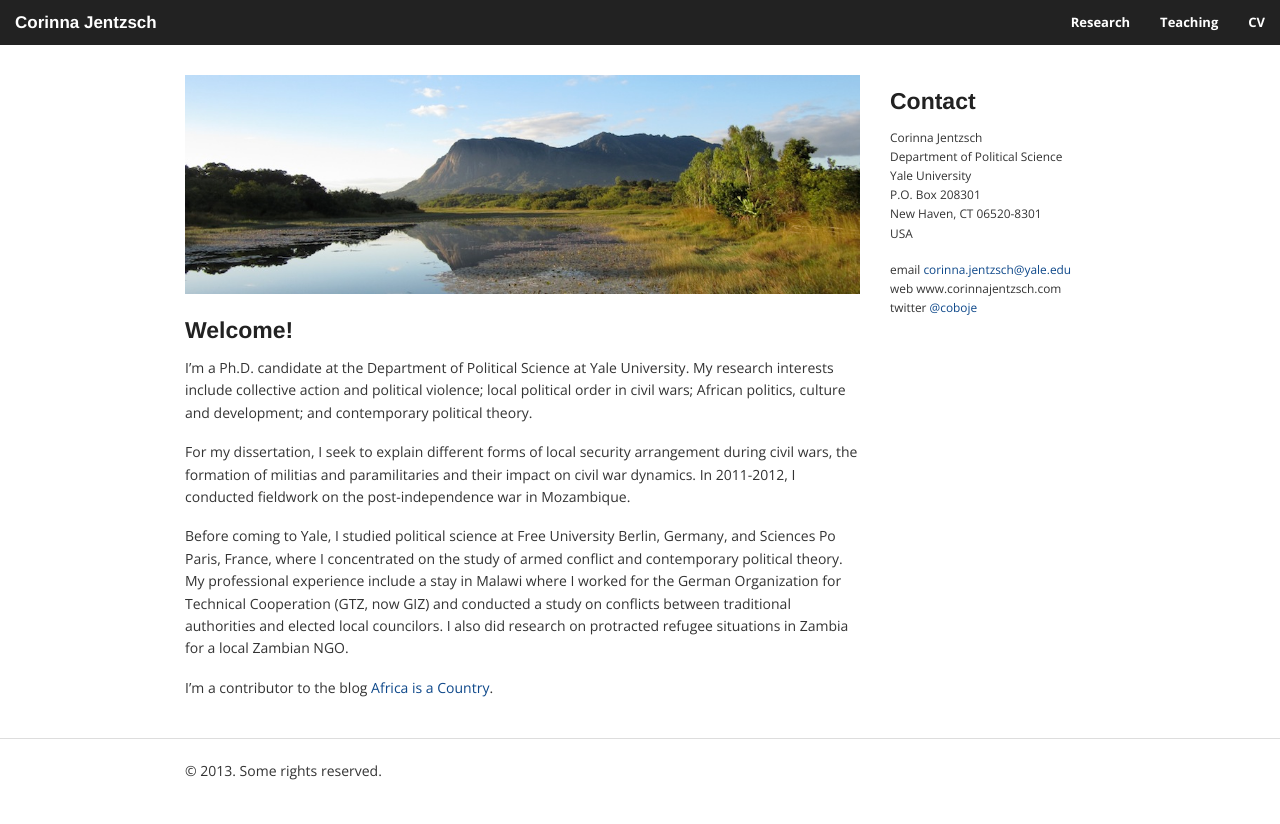
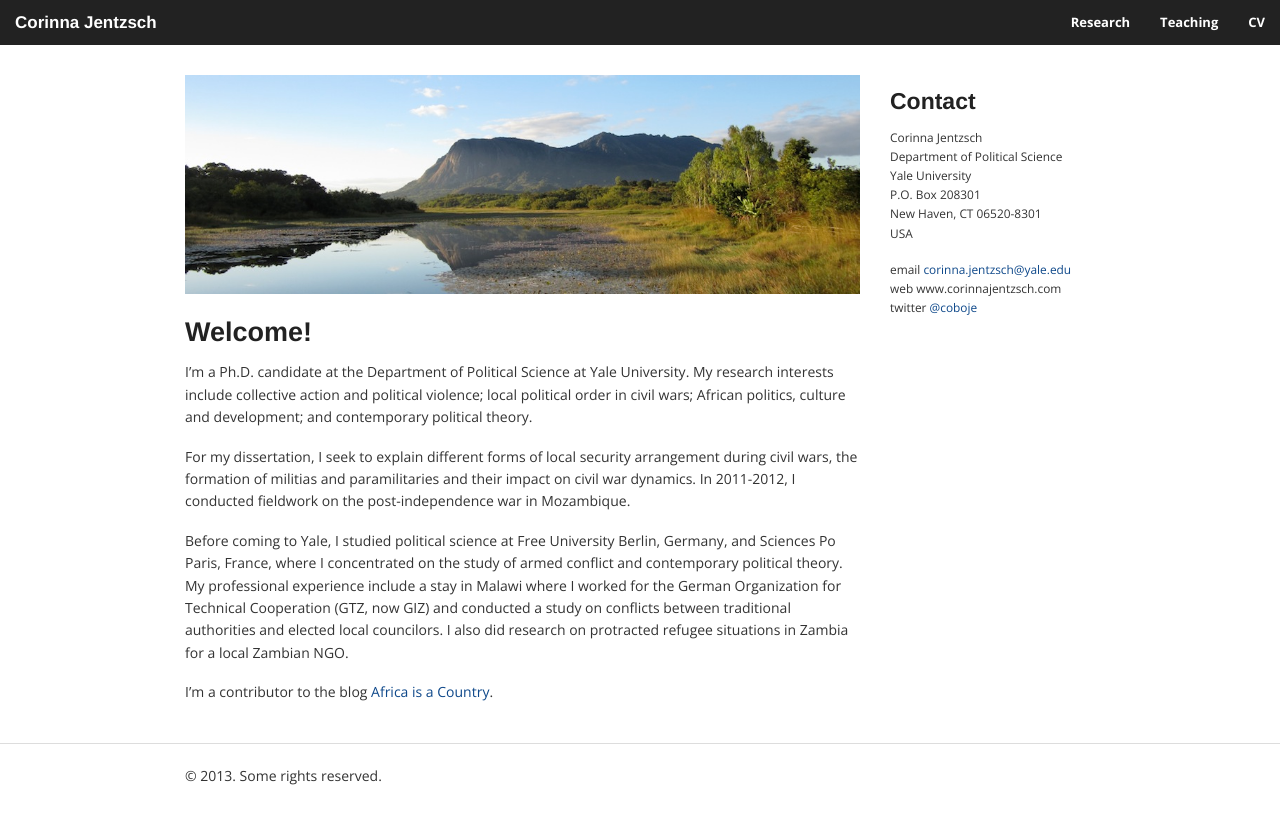
Before and after one commit to corinnajentzsch/corinnajentzsch.github.io, a Jekyll site: the page built from index.md, in a window 1280 px wide. Shown: the top 824 px of the page. Built offline with Jekyll 4.4.1, drawn with Linux system fonts in a browser that asks for light colours; nearby versions of some CDN libraries; library files that are not in the unit come from our copies.

```diff
--- a/index.md
+++ b/index.md
@@ -6,7 +6,7 @@ published: true
 
 ![Namarroi, Zambezia](/assets/media/namarroi-lake.jpg)
 
-#### Welcome!
+### Welcome!
 
 I’m a Ph.D. candidate at the Department of Political Science at Yale University. My research interests include collective action and political violence; local political order in civil wars; African politics, culture and development; and contemporary political theory.
 
```
